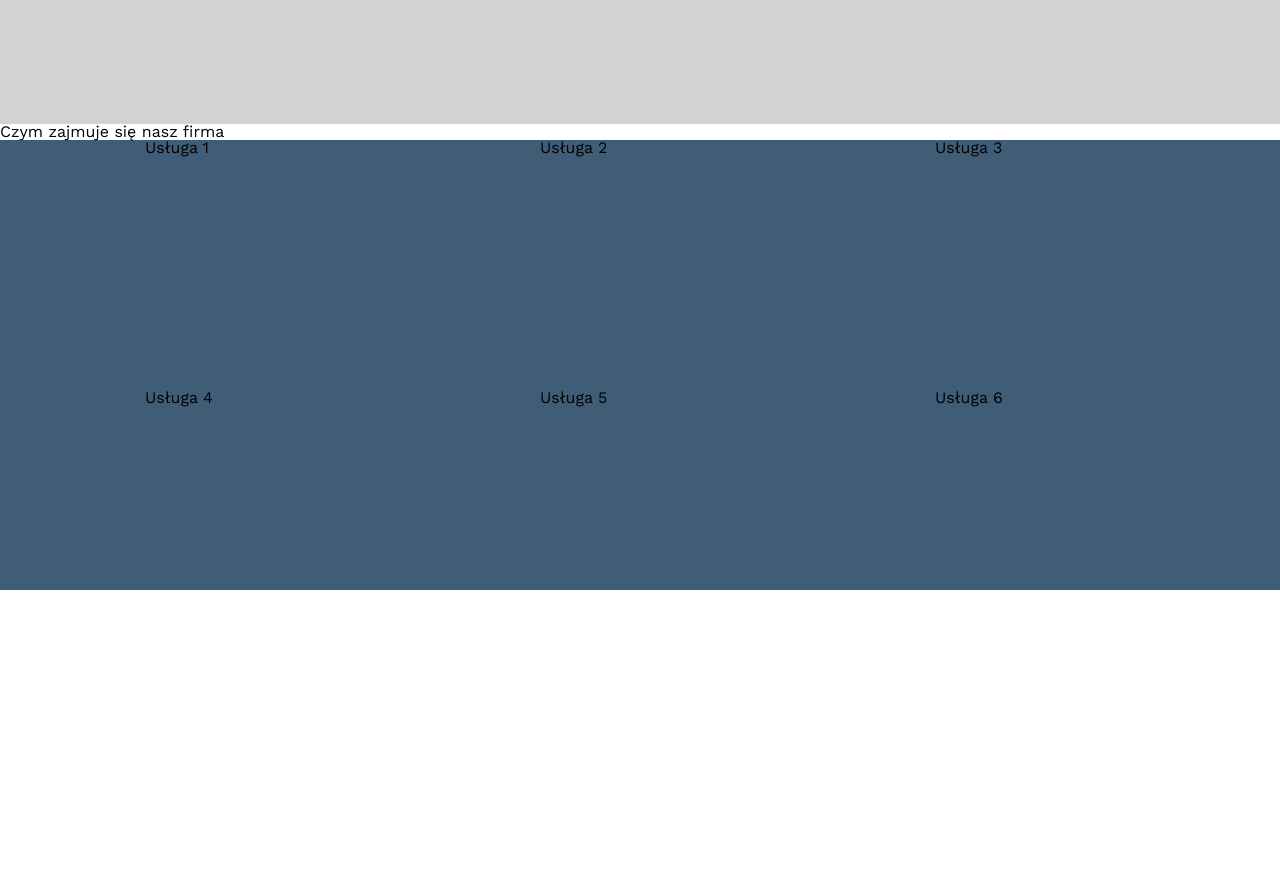
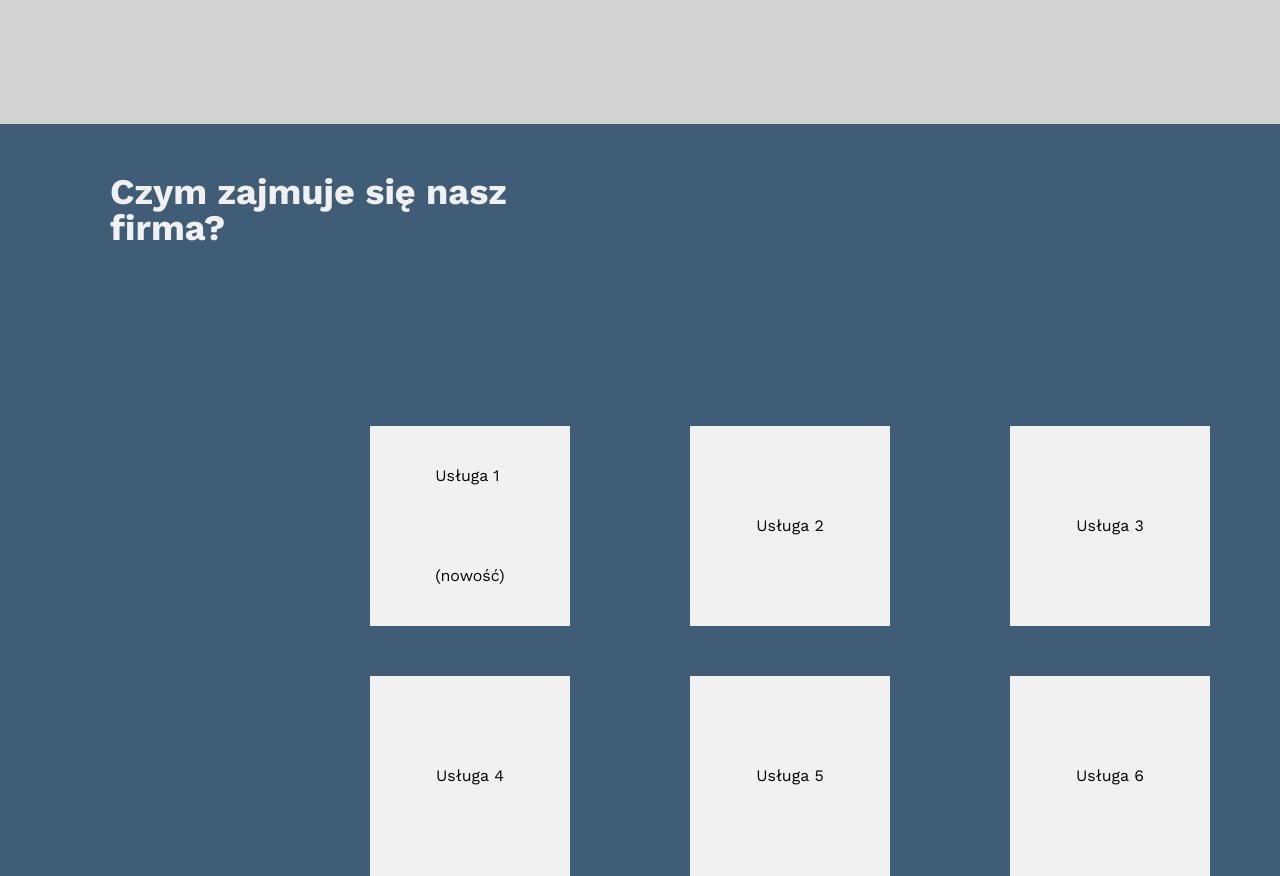
Before and after one commit to maciej00x/Projekt_01, a plain HTML site: page Projekt_01.html in a window 1280 px wide. Shown: the part 1300-2176 px from the top of the page. Before the commit the page ends 1890 px from the top, so only its background shows below. Drawn offline with nearby package versions, Linux system fonts and the light colour scheme.

Commit message:
poprawka

```diff
--- a/Projekt_01.html
+++ b/Projekt_01.html
@@ -93,10 +93,13 @@
 
     <!--BOXES SECTION-->
 
-    <section>
-      <h3>Czym zajmuje się nasz firma</h3>
-      <div class="boxes">
-        <div class="box">Usługa 1</div>
+    <section class="box-section-style">
+      <h3 class="box-header-style">Czym zajmuje się nasz firma?</h3>
+      <div class="box-style">
+        <div class="box">
+          Usługa 1
+          <p>(nowość)</p>
+        </div>
         <div class="box">Usługa 2</div>
         <div class="box">Usługa 3</div>
         <div class="box">Usługa 4</div>
--- a/styles.css
+++ b/styles.css
@@ -186,21 +186,40 @@ body {
 }
 
 /* BOXES SECTION */
-.boxes {
+.box-section-style {
+  background-color: #405d78;
+}
+
+.box-header-style {
+  padding: 50px 670px 0px 110px;
+
+  font-size: 36px;
+  font-weight: 700;
+  color: #f1f1f1;
+}
+
+.box-style {
   display: grid;
   grid-template-columns: auto auto auto;
   justify-content: space-evenly;
   align-items: center;
   flex-wrap: wrap;
   flex-direction: column;
+
+  padding-top: 180px;
+  padding-left: 300px;
   gap: 50px;
-
-  background-color: #405d78;
 }
 
 .box {
   width: 200px;
   height: 200px;
+
+  display: grid;
+  justify-content: space-evenly;
+  align-items: center;
+
+  background-color: #f1f1f1;
 }
 
 /* FOOTER */
```
